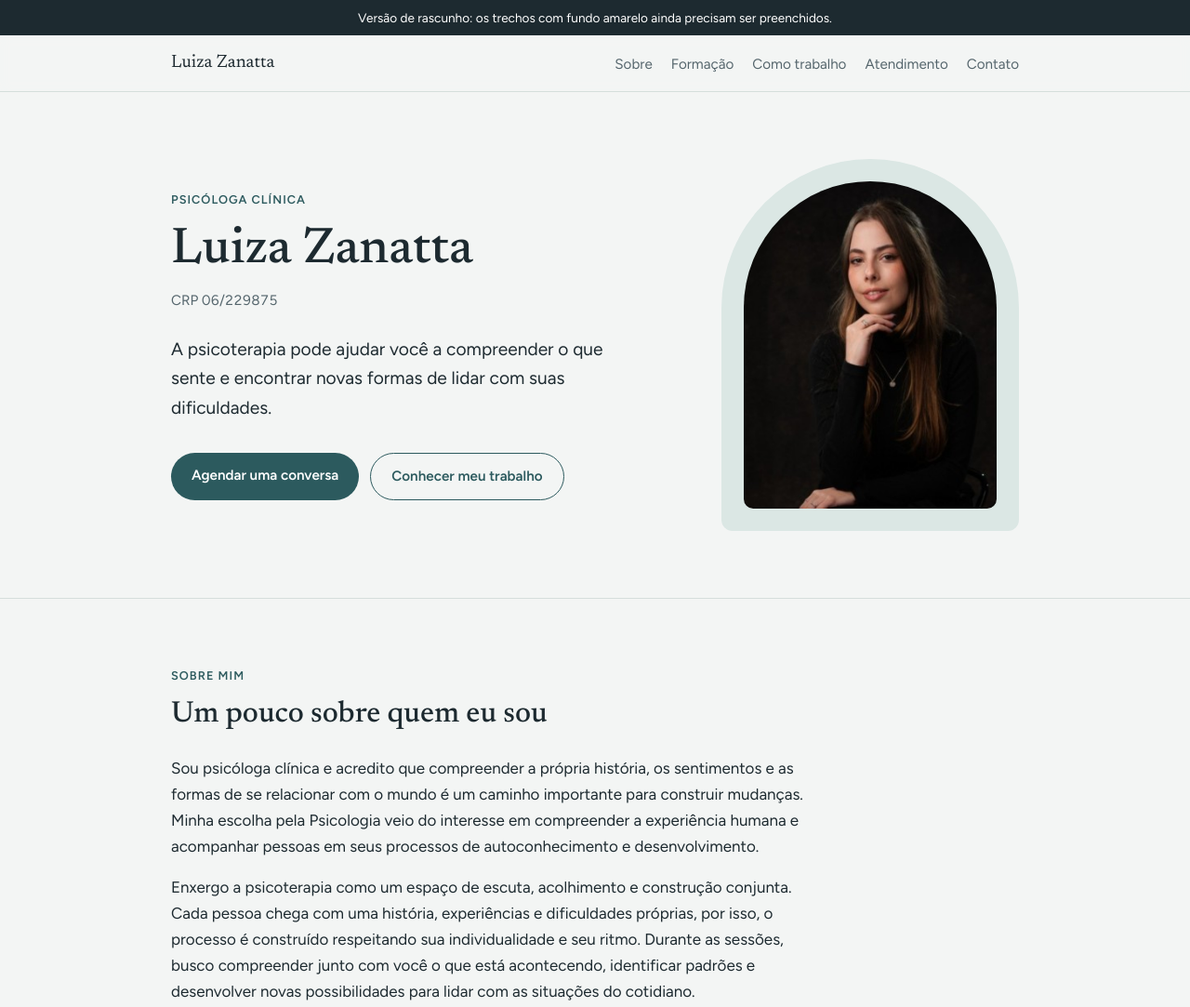
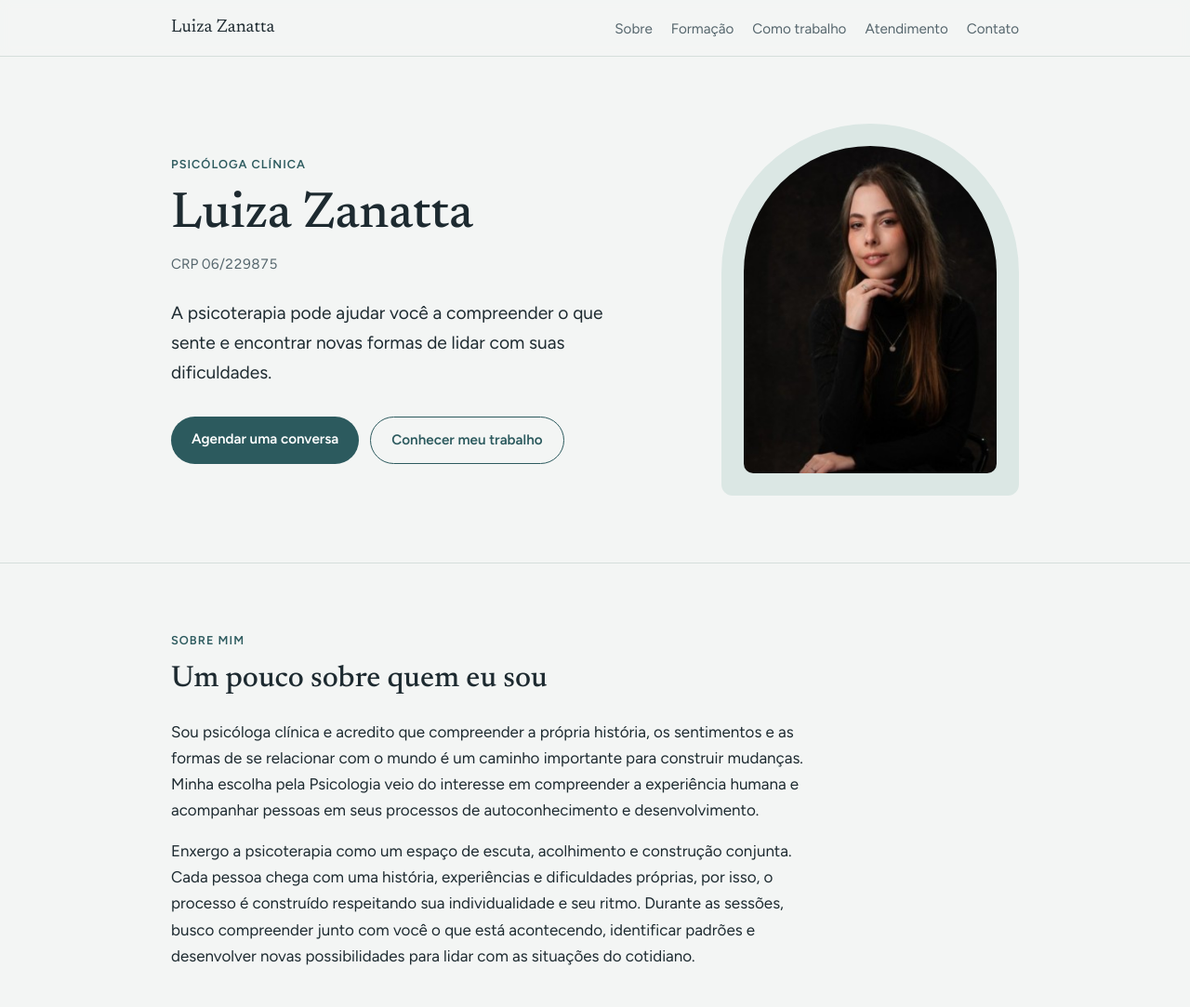
Before and after one commit to psicologaluizazanatta/psicologaluizazanatta.github.io, a plain HTML site: page index.html in a window 1280 px wide. Shown: the top 1083 px of the page at 93% size. Drawn offline with Linux system fonts and the light colour scheme.

Commit message:
Remove draft banner

```diff
--- a/index.html
+++ b/index.html
@@ -147,8 +147,6 @@
 </style>
 </head>
 <body>
-
-<div class="rascunho">Versão de rascunho: os trechos com fundo amarelo ainda precisam ser preenchidos.</div>
 
 <header class="topo">
   <div class="container">
```
